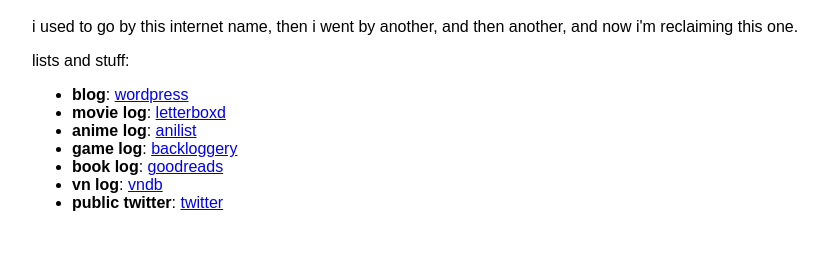
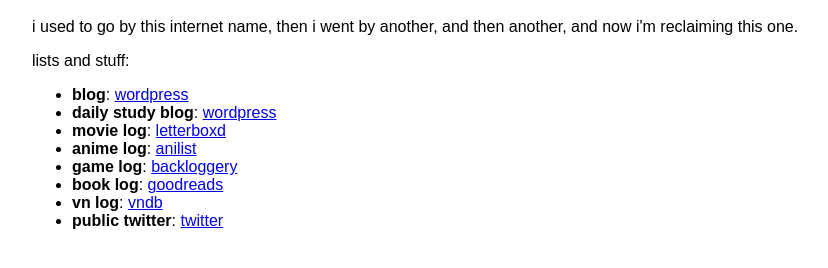
Before and after one commit to kaeruranawa/kaeruranawa.github.io, a plain HTML site: page index.html in a window 1280 px wide. Shown: the part 72-340 px from the top of the page, without its empty margins (208-1036 px from the left). Drawn offline with Linux system fonts and the light colour scheme.

Commit message:
Added links

```diff
--- a/index.html
+++ b/index.html
@@ -8,7 +8,8 @@
       <p>i used to go by this internet name, then i went by another, and then another, and now i'm reclaiming this one.</p>
       <p>lists and stuff:</p>
       <ul>
-        <li><strong>blog</strong>: <a href="https://kaeruranawa.wordpress.com/">wordpress</a></li>
+        <li><strong>blog</strong>: <a href="https://blog.kaeruranawa.net/">wordpress</a></li>
+        <li><strong>daily study blog</strong>: <a href="https://benkyou.kaeruranawa.net/">wordpress</a></li>
         <li><strong>movie log</strong>: <a href="https://letterboxd.com/kaeruranawa/">letterboxd</a></li>
         <li><strong>anime log</strong>: <a href="https://anilist.co/user/KaeruRanawa/">anilist</a></li>
         <li><strong>game log</strong>: <a href="https://backloggery.com/kaeruranawa">backloggery</a></li>
```
